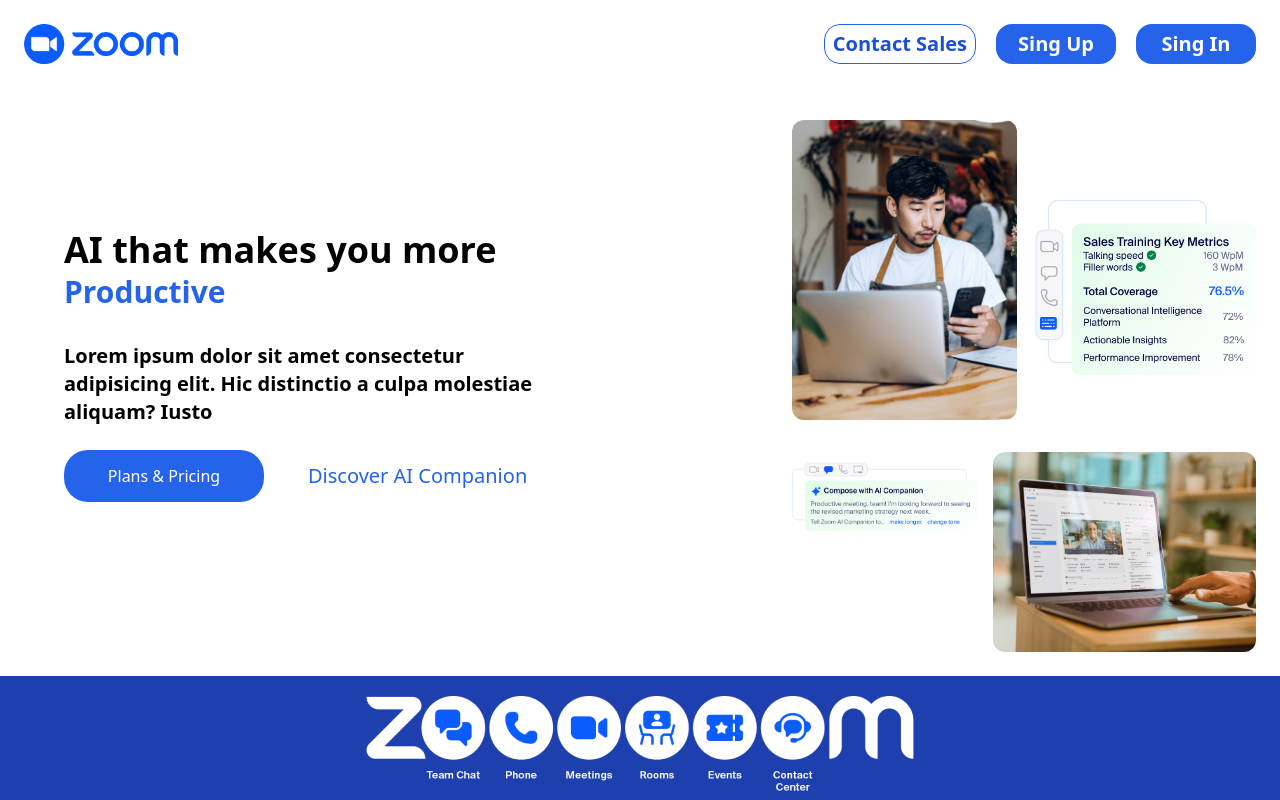
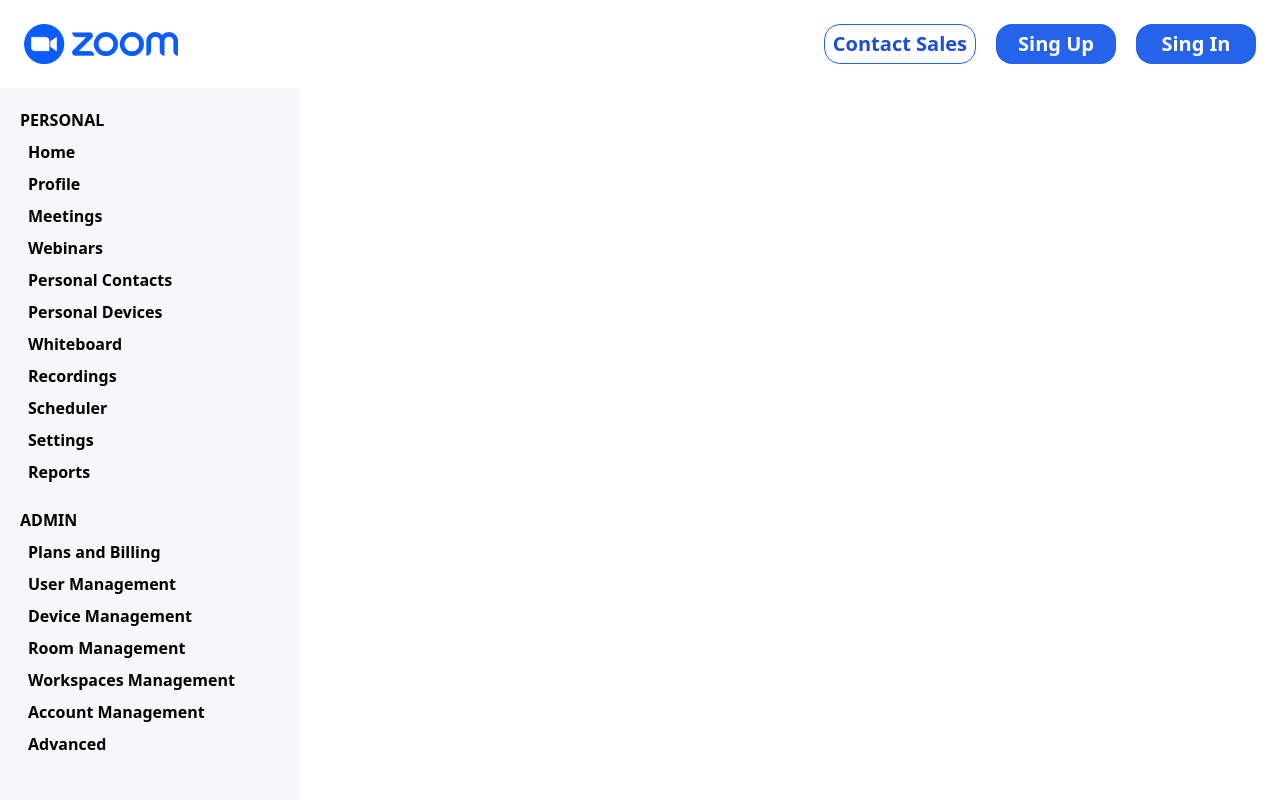
Before and after one commit to rishu-ops/zoom-clone, a React (Vite) app in the folder client/: page / in a window 1280 px wide. Shown: the top 800 px of the page. Built offline with nearby package versions, Linux system fonts and the light colour scheme.

Commit message:
added routing

```diff
--- a/client/src/components/navbar/Navbar.jsx
+++ b/client/src/components/navbar/Navbar.jsx
@@ -33,7 +33,7 @@
 
     }
   return (
-    <div className='flex  justify-between p-6 fixed top-0 left-0 right-0 bg-white z-10 '>
+    <div className='flex  justify-between p-6 sticky top-0 left-0 right-0 bg-white z-10 '>
 
        <div>
          <Link to='/' >
@@ -56,10 +56,16 @@
         </button>
         </>
 ) :  (
+    <>
+
+  <button className='border border-blue-600  rounded-2xl pl-2 pr-2 text-blue-700 '>  Join Meeting  </button>
+  <button className='border border-blue-600  rounded-2xl pl-2 pr-2 text-blue-700 '>  Host Meeting  </button>
+
   <button className='bg-blue-600 hover:bg-blue-700 text-white rounded-2xl pl-2 pr-2 text-blue-700' onClick={handleLogout}>
    <Link to={'/signin'}> Log Out </Link>
      </button >
 
+     </>
 )  }
        </div>
 
--- /dev/null
+++ b/client/src/components/sidebar/Sidebar.jsx
@@ -0,0 +1,38 @@
+import React from 'react';
+
+const Sidebar = () => {
+  return (
+
+      <div className='w-[300px] bg-[#f7f7fa] h-screen overflow-x-scroll p-3 lg:block md:block   hidden'>
+
+        <h1 className='p-2 font-semibold'> PERSONAL </h1>
+        <div className="pl-4 flex flex-col gap-2 font-semibold pb-4 ">
+          <p className='hover:bg-blue-600 hover:text-white '> Home </p>
+          <p  className='hover:bg-blue-600 hover:text-white '> Profile </p>
+          <p  className='hover:bg-blue-600 hover:text-white '> Meetings </p>
+          <p  className='hover:bg-blue-600 hover:text-white '> Webinars </p>
+          <p  className='hover:bg-blue-600 hover:text-white '> Personal Contacts </p>
+          <p  className='hover:bg-blue-600 hover:text-white '> Personal Devices </p>
+          <p  className='hover:bg-blue-600 hover:text-white '> Whiteboard </p>
+          <p  className='hover:bg-blue-600 hover:text-white '> Recordings </p>
+          <p  className='hover:bg-blue-600 hover:text-white '> Scheduler </p>
+          <p  className='hover:bg-blue-600 hover:text-white '> Settings </p>
+          <p  className='hover:bg-blue-600 hover:text-white '> Reports </p>
+        </div>
+        <h1 className='p-2 font-semibold'> ADMIN </h1>
+        <div className="pl-4 flex flex-col gap-2 font-semibold pb-4">
+          <p  className='hover:bg-blue-600 hover:text-white '> Plans and Billing </p>
+          <p  className='hover:bg-blue-600 hover:text-white '> User Management </p>
+          <p  className='hover:bg-blue-600 hover:text-white '> Device Management </p>
+          <p  className='hover:bg-blue-600 hover:text-white '> Room Management </p>
+          <p  className='hover:bg-blue-600 hover:text-white '> Workspaces Management</p>
+          <p  className='hover:bg-blue-600 hover:text-white '> Account Management </p>
+          <p  className='hover:bg-blue-600 hover:text-white '> Advanced </p>
+        </div>
+      </div>
+
+
+  );
+};
+
+export default Sidebar;
--- a/client/src/main.jsx
+++ b/client/src/main.jsx
@@ -7,6 +7,7 @@
 import Signup from './components/singup/Signup.jsx';
 import Navbar from './components/navbar/Navbar.jsx';
 import { AuthProvider } from './contex/Auth.jsx'
+import Sidebar from './components/sidebar/Sidebar.jsx';
 
 ReactDOM.createRoot(document.getElementById('root')).render(
   <AuthProvider>
@@ -16,7 +17,7 @@
 
     <Routes>
 
-      <Route path="/" element={<App />} />
+      <Route path="/" element={<Sidebar />} />
       <Route path="signup" element={<Signup />} />
       <Route path="signin" element={<Signin />} />
 
```
